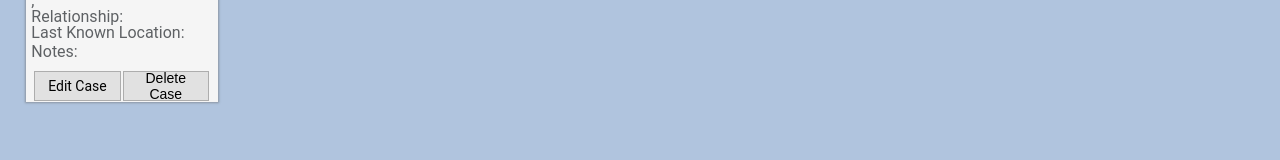
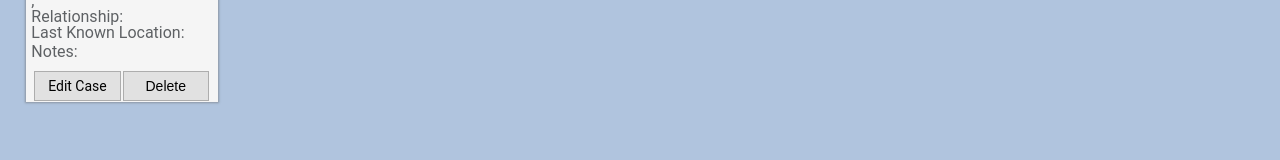
Before and after one commit to Miracle-Messages-build/Front-End, a React (Create React App) app in the folder miracle/: page /dashboard/volunteer/case in a window 1280 px wide. Shown: the part 316-476 px from the top of the page. Built offline with nearby package versions, Linux system fonts and the light colour scheme; no server answers; sample sign-in values are in the browser's storage.

Commit message:
Changed button text on form

```diff
--- a/miracle/src/components/Dashboard/VolunteerCase.js
+++ b/miracle/src/components/Dashboard/VolunteerCase.js
@@ -95,7 +95,7 @@ const VolunteerCase = props => {
       </CaseBody>
       <CaseButtons>
         <Link to={`/dashboard/volunteer/edit/${props.id}`}><span>Edit Case</span></Link>
-        <button onClick={() => props.deleteCase(props.id)}><span>Delete Case</span></button>
+        <button onClick={() => props.deleteCase(props.id)}><span>Delete</span></button>
       </CaseButtons>
     </CaseContainer>
   )
```
